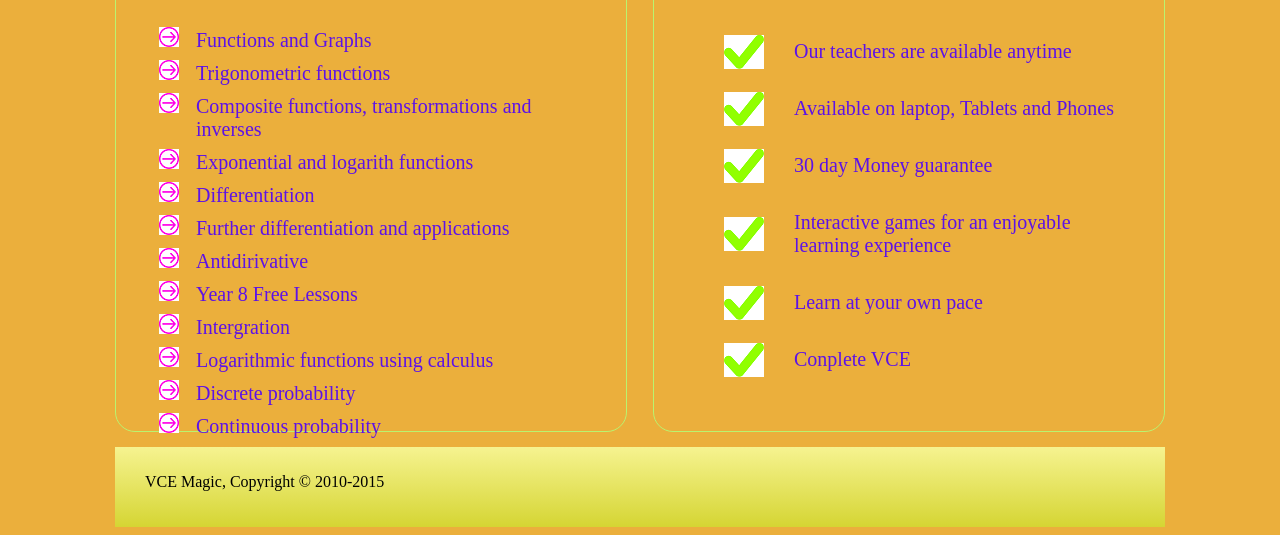
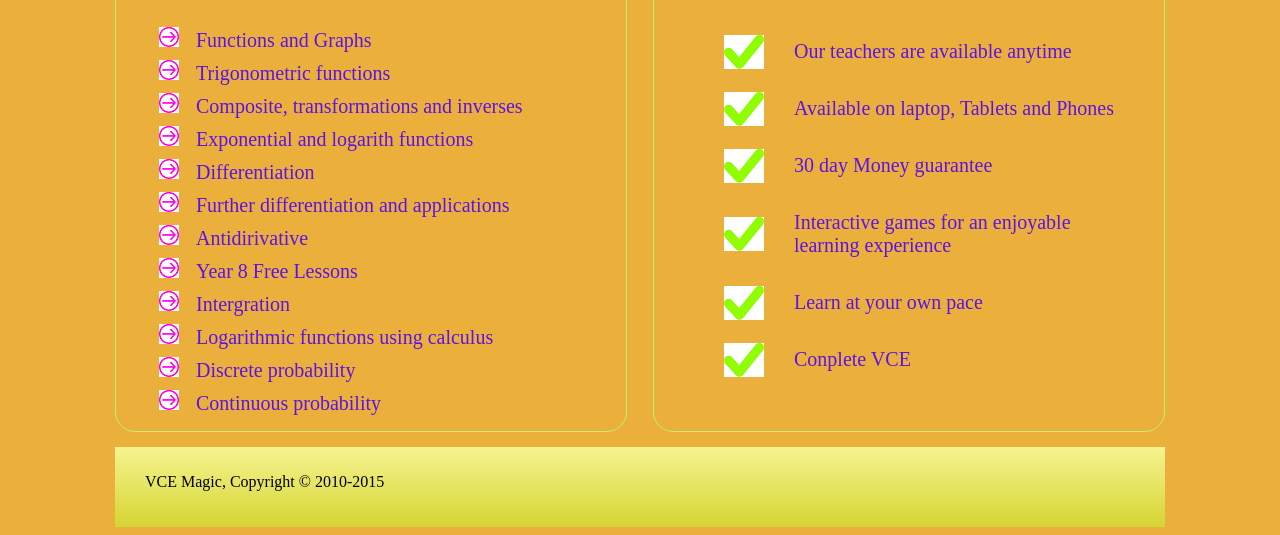
Before and after one commit to lahoangquy/mathwebsite, a plain HTML site: page index.html in a window 1280 px wide. Shown: the part 645-1180 px from the top of the page. Drawn offline with Linux system fonts and the light colour scheme.

Commit message:
Add files via upload

```diff
--- a/index.html
+++ b/index.html
@@ -40,7 +40,7 @@
 			<ul>
 				<li><a href="#"> Functions and Graphs</a></li>
 				<li><a href="#"> Trigonometric functions</a></li>
-				<li><a href="#"> Composite functions, transformations and inverses</a></li>
+				<li><a href="#"> Composite, transformations and inverses</a></li>
 				<li><a href="#"> Exponential and logarith functions</a></li>
 				<li><a href="#"> Differentiation</a></li>
 				<li><a href="#"> Further differentiation and applications</a></li>
```
